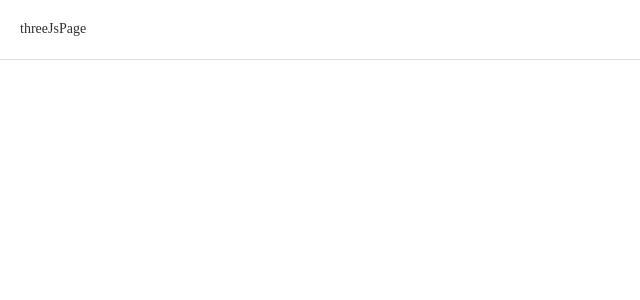
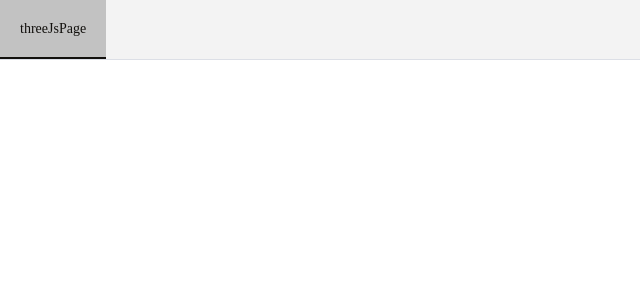
Before and after one commit to 123456hawkins/threeCourse, a Vue app: page /threeJsPage in a window 1280 px wide. Shown: the top 300 px of the page, without its empty margins (0-640 px from the left). Built offline with nearby package versions, Linux system fonts and the light colour scheme.

Commit message:
feat: 路由配置完成

```diff
--- a/src/App.vue
+++ b/src/App.vue
@@ -1,14 +1,23 @@
 <template>
   <div class="container">
     <div class="menuContainer">
-      <el-menu class="el-menu-demo" mode="horizontal" @select="handleSelect">
-        <el-menu-item
-          v-for="(item, index) in routeList"
-          :key="index"
-          v-show="item.path !== '/'"
-          >{{ item.name }}</el-menu-item
+      <el-scrollbar>
+        <el-menu
+          class="el-menu-demo"
+          :router="true"
+          :default-active="$route.path"
+          active-text-color="#12100d"
+          background-color="#f3f3f3"
+          text-color="#000000"
+          mode="horizontal"
         >
-      </el-menu>
+          <template v-for="(item, index) in routeList" :key="item.path">
+            <el-menu-item v-if="!item.meta.hidden" :index="item.path">{{
+              item.name
+            }}</el-menu-item>
+          </template>
+        </el-menu>
+      </el-scrollbar>
     </div>
     <div class="routerViewContainer">
       <RouterView />
@@ -18,9 +27,10 @@
 <script setup lang="ts">
 import { RouterView } from 'vue-router'
 import { routeList } from './router/routes'
-const handleSelect = (key: string, keyPath: string[]) => {
-  console.log(key, keyPath)
-}
+import { ref } from 'vue'
+import { useRouter } from 'vue-router'
+import { useRoute } from 'vue-router'
+const $route = useRoute()
 </script>
 <style scoped lang="scss">
 .container {
--- a/src/router/routes.ts
+++ b/src/router/routes.ts
@@ -2,12 +2,20 @@ export const routeList = [
   {
     path: '/',
     name: 'home',
-    redirect: '/threeJsPage'
+    redirect: '/threeJsPage',
+    meta: {
+      name: "home",
+      hidden: true
+    }
   },
   {
     path: '/threeJsPage',
     name: 'threeJsPage',
-    component: () => import('../views/threeJsPage.vue')
+    component: () => import('../views/threeJsPage.vue'),
+    meta: {
+      name: "home",
+      hidden: false
+    }
   }
 
 ]
```
